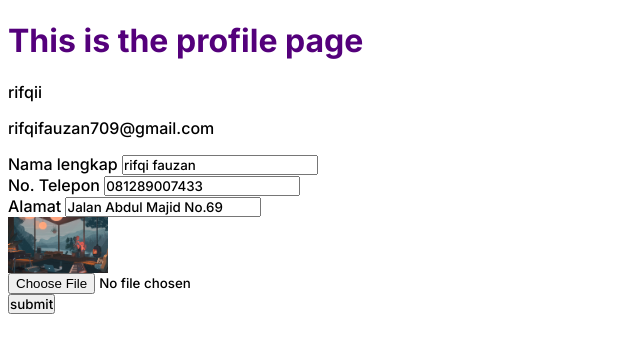
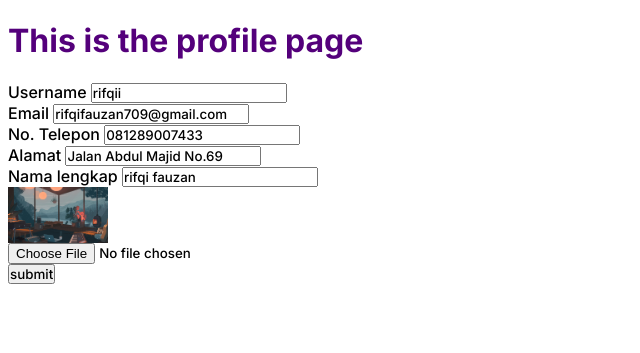
Before and after one commit to rifqifazzam/Merchanique, a Django app: page /profil/ in a window 1280 px wide. Shown: the part 60-413 px from the top of the page, without its empty margins (0-640 px from the left). Run offline with Django 4.2, Linux system fonts and the light colour scheme; a user stored in the database is signed in; data comes from the database, SQL or seed files in the repository.

Commit message:
FIx profil, can save without uploading image

```diff
--- a/Templates/profil.html
+++ b/Templates/profil.html
@@ -8,16 +8,18 @@
     <h1>
         This is the profile page
     </h1>
-    <p>{{user.username}}</p>
-    <p>{{user.email}}</p>
     <form action="/profil/" method="post" enctype="multipart/form-data">
         {% csrf_token %}
-        <label for="full_name">Nama lengkap</label>
-        <input type="text" name="full_name" value="{{user.profile.full_name}}"><br>
+        <label for="username">Username</label>
+        <input type="text" name="username" value="{{user.username}}"><br>
+        <label for="email">Email</label>
+        <input type="text" name="email" value="{{user.email}}"><br>
         <label for="phone">No. Telepon</label>
         <input type="text" name="phone" value="{{user.profile.phone}}"><br>
         <label for="address">Alamat</label>
         <input type="text" name="address" value="{{user.profile.address}}"><br>
+        <label for="full_name">Nama lengkap</label>
+        <input type="text" name="full_name" value="{{user.profile.full_name}}"><br>
         <img src="{{user.profile.image.url}}" alt="profile image" width="100px"><br>
         <input type="file" name="image"><br>
         <input type="submit" value="submit">
```
